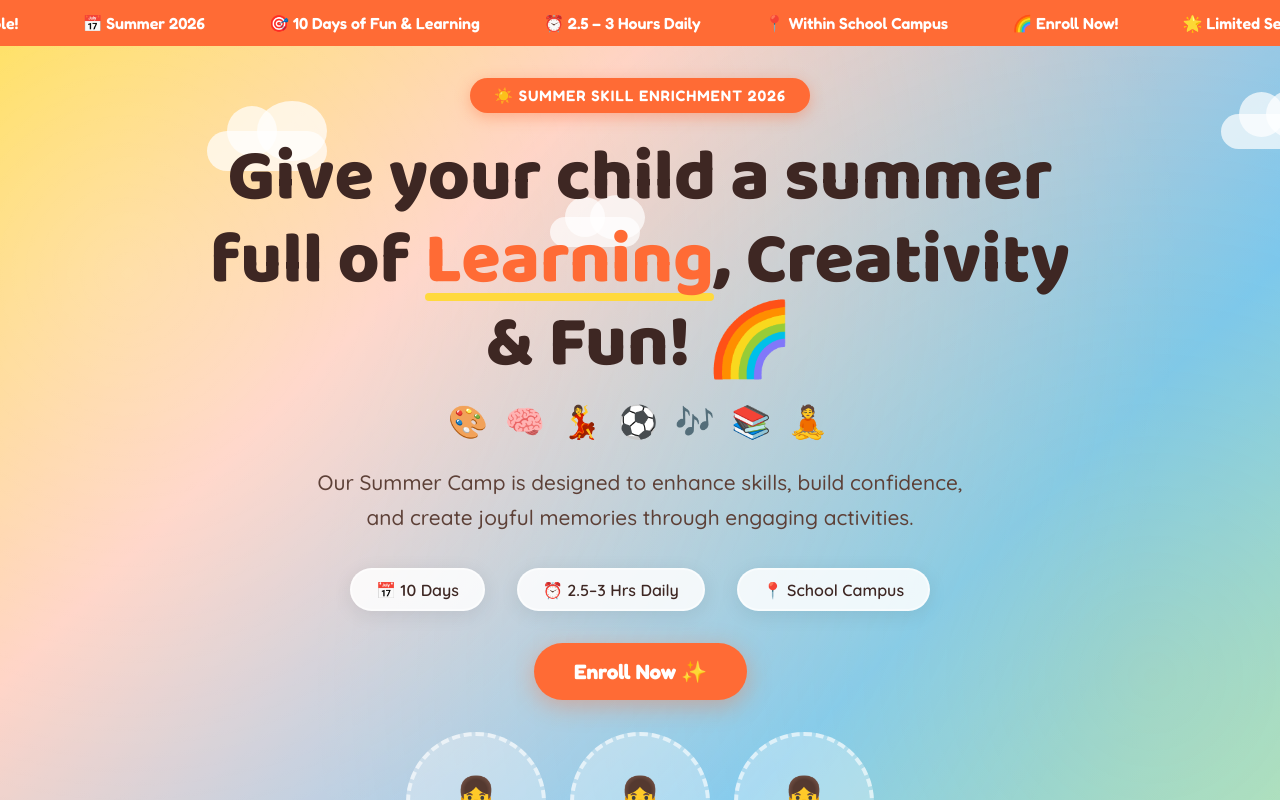
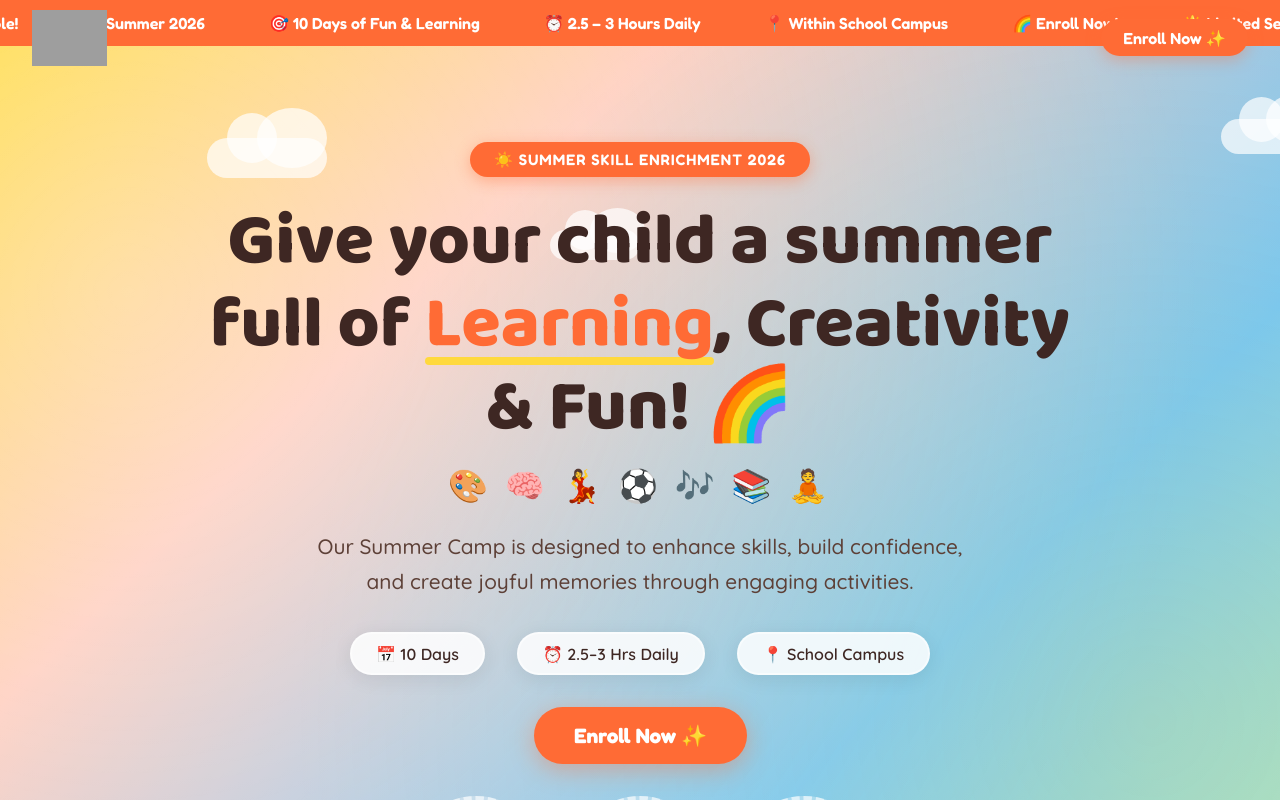
Before and after one commit to sud02/cambridge-montessori-global-school, a React (Create React App) app: page / in a window 1280 px wide. Shown: the top 800 px of the page. Built offline with nearby package versions, Linux system fonts and the light colour scheme; grey boxes are pictures that could not be loaded.

Commit message:
feat: add CMG logo to sticky navbar and footer

```diff
--- a/src/App.js
+++ b/src/App.js
@@ -2,6 +2,7 @@ import React, { useState } from 'react';
 import './styles/animations.css';
 
 import Confetti     from './components/Confetti';
+import Navbar       from './components/Navbar';
 import Marquee      from './components/Marquee';
 import Hero         from './components/Hero';
 import WaveSeparator from './components/WaveSeparator';
@@ -29,6 +30,7 @@ export default function App() {
 
       <Confetti trigger={confettiTrigger} />
 
+      <Navbar />
       <Marquee />
       <Hero />
       <WaveSeparator />
--- a/src/components/Footer.jsx
+++ b/src/components/Footer.jsx
@@ -3,7 +3,11 @@ import React from 'react';
 export default function Footer() {
   return (
     <footer style={styles.footer}>
-      <span style={styles.emojiRow}>🌈☀️🎒</span>
+      <img
+        src="/img_src/CMG-LOGO-FINAL-png.png"
+        alt="Cambridge Montessori Global School"
+        style={styles.logo}
+      />
       <p style={styles.main}>Summer Skill Enrichment 2026 &mdash; Making summers meaningful!</p>
       <p style={styles.sub}>
         📍 Conducted within School Campus &bull; 📞 Contact the school office for queries
@@ -23,7 +27,15 @@ const styles = {
     padding: '2.5rem 2rem',
     fontSize: '0.95rem',
   },
-  emojiRow: { fontSize: '1.5rem', marginBottom: '0.5rem', display: 'block' },
+  logo: {
+    height: 64,
+    objectFit: 'contain',
+    marginBottom: '1.2rem',
+    display: 'block',
+    margin: '0 auto 1.2rem',
+    filter: 'brightness(0) invert(1)',
+    opacity: 0.85,
+  },
   main: { marginBottom: '0.5rem' },
   sub: { fontSize: '0.85rem', opacity: 0.7, marginBottom: '0.75rem' },
   copy: { fontSize: '0.78rem', opacity: 0.5 },
--- a/src/components/Hero.jsx
+++ b/src/components/Hero.jsx
@@ -99,7 +99,7 @@ const styles = {
     alignItems: 'center',
     justifyContent: 'center',
     textAlign: 'center',
-    padding: '2rem',
+    padding: '6rem 2rem 2rem',
     background: 'linear-gradient(135deg, var(--sun-yellow) 0%, var(--peach) 30%, var(--sky-blue) 70%, var(--mint) 100%)',
     overflow: 'hidden',
   },
--- /dev/null
+++ b/src/components/Navbar.jsx
@@ -0,0 +1,77 @@
+import React, { useEffect, useState } from 'react';
+
+export default function Navbar() {
+  const [scrolled, setScrolled] = useState(false);
+
+  useEffect(() => {
+    const onScroll = () => setScrolled(window.scrollY > 10);
+    window.addEventListener('scroll', onScroll);
+    return () => window.removeEventListener('scroll', onScroll);
+  }, []);
+
+  const handleEnroll = () => {
+    document.getElementById('enroll')?.scrollIntoView({ behavior: 'smooth' });
+  };
+
+  return (
+    <nav style={{ ...styles.nav, ...(scrolled ? styles.navScrolled : {}) }}>
+      <img
+        src="/img_src/CMG-LOGO-FINAL-png.png"
+        alt="Cambridge Montessori Global School"
+        style={styles.logo}
+      />
+      <button
+        style={styles.btn}
+        onClick={handleEnroll}
+        onMouseEnter={e => {
+          e.currentTarget.style.background = '#e85e28';
+          e.currentTarget.style.transform = 'translateY(-2px)';
+        }}
+        onMouseLeave={e => {
+          e.currentTarget.style.background = 'var(--coral-orange)';
+          e.currentTarget.style.transform = 'translateY(0)';
+        }}
+      >
+        Enroll Now ✨
+      </button>
+    </nav>
+  );
+}
+
+const styles = {
+  nav: {
+    position: 'fixed',
+    top: 0, left: 0, right: 0,
+    zIndex: 100,
+    display: 'flex',
+    alignItems: 'center',
+    justifyContent: 'space-between',
+    padding: '0.6rem 2rem',
+    background: 'rgba(255,255,255,0)',
+    backdropFilter: 'blur(0px)',
+    transition: 'all 0.35s ease',
+  },
+  navScrolled: {
+    background: 'rgba(255,255,255,0.92)',
+    backdropFilter: 'blur(14px)',
+    boxShadow: '0 2px 20px rgba(0,0,0,0.08)',
+  },
+  logo: {
+    height: 56,
+    objectFit: 'contain',
+    display: 'block',
+  },
+  btn: {
+    background: 'var(--coral-orange)',
+    color: 'white',
+    border: 'none',
+    borderRadius: 50,
+    padding: '0.55rem 1.4rem',
+    fontFamily: "'Fredoka', sans-serif",
+    fontWeight: 600,
+    fontSize: '1rem',
+    cursor: 'pointer',
+    boxShadow: '0 4px 15px rgba(255,107,53,0.35)',
+    transition: 'all 0.25s ease',
+  },
+};
```
